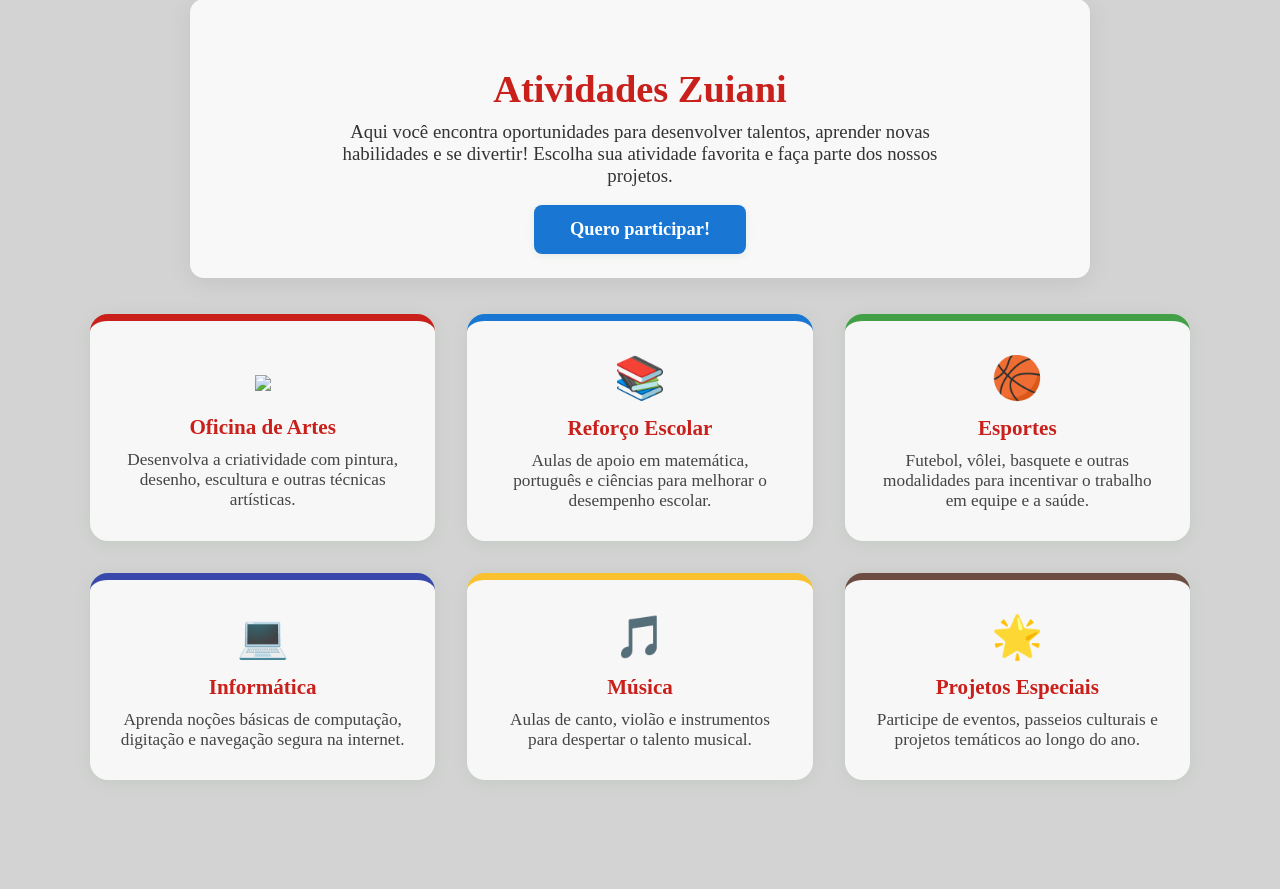
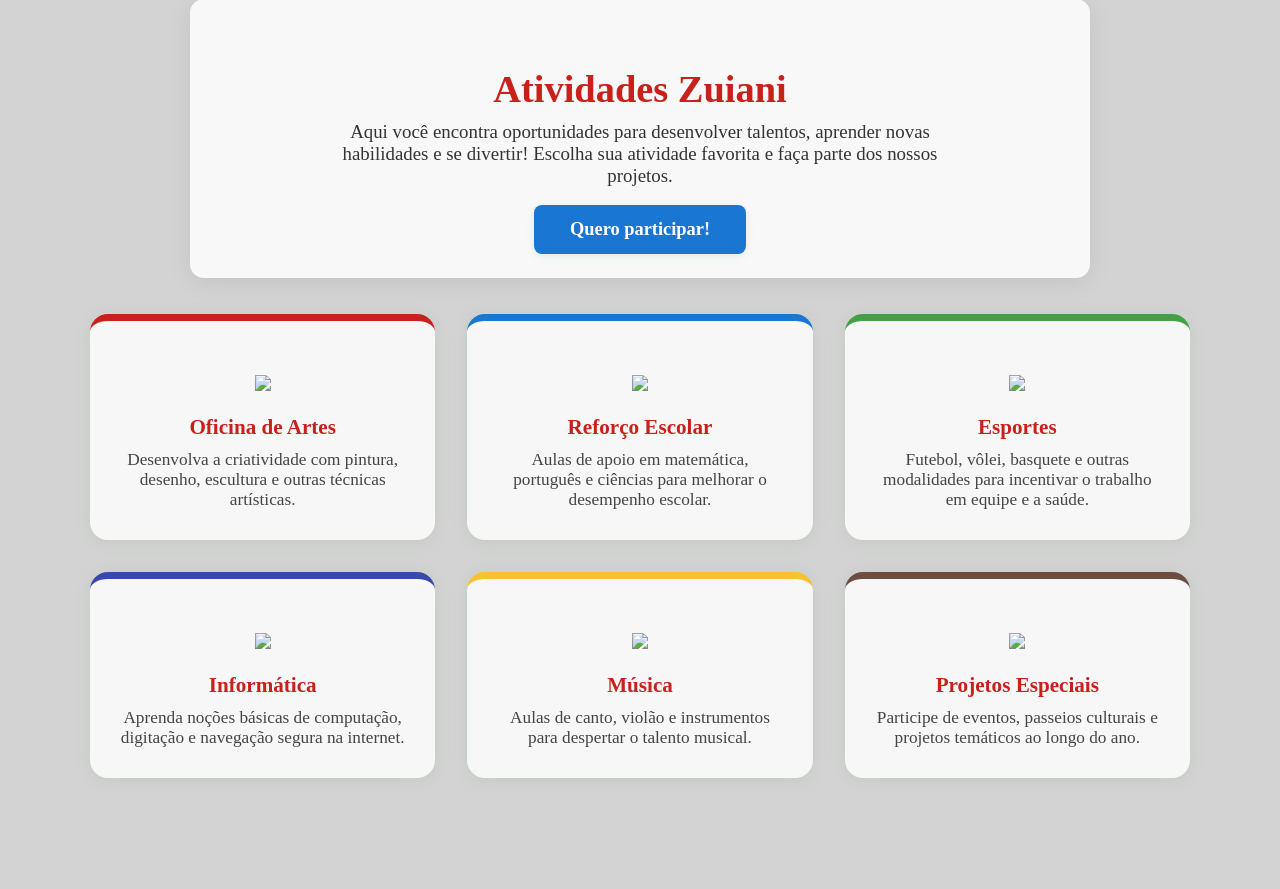
Before and after one commit to Deladonio/TCC-Zuiani---Novo, a PHP site: page /atividades.php in a window 1280 px wide. Shown: the part 118-1007 px from the top of the page. Run offline with PHP 8.4, Linux system fonts and the light colour scheme; some libraries are stand-ins or nearby versions.

Commit message:
ajustei os icones

```diff
--- a/Atividades/atividades.php
+++ b/Atividades/atividades.php
@@ -49,27 +49,27 @@
                 <p>Desenvolva a criatividade com pintura, desenho, escultura e outras técnicas artísticas.</p>
             </div>
             <div class="atividade-card card-reforco">
-                <span class="atividade-icone">📚</span>
+                <span class="atividade-icone"><img src="../favicon_io/pilha-de-livros.png"></span>
                 <h2>Reforço Escolar</h2>
                 <p>Aulas de apoio em matemática, português e ciências para melhorar o desempenho escolar.</p>
             </div>
             <div class="atividade-card card-esportes">
-                <span class="atividade-icone">🏀</span>
+                <span class="atividade-icone"><img src="../favicon_io/quadra-de-futebol.png"></span>
                 <h2>Esportes</h2>
                 <p>Futebol, vôlei, basquete e outras modalidades para incentivar o trabalho em equipe e a saúde.</p>
             </div>
             <div class="atividade-card card-informatica">
-                <span class="atividade-icone">💻</span>
+                <span class="atividade-icone"><img src="../favicon_io/computador.png"></span>
                 <h2>Informática</h2>
                 <p>Aprenda noções básicas de computação, digitação e navegação segura na internet.</p>
             </div>
             <div class="atividade-card card-musica">
-                <span class="atividade-icone">🎵</span>
+                <span class="atividade-icone"><img src="../favicon_io/nota-musical.png"></span>
                 <h2>Música</h2>
                 <p>Aulas de canto, violão e instrumentos para despertar o talento musical.</p>
             </div>
             <div class="atividade-card card-projetos">
-                <span class="atividade-icone">🌟</span>
+                <span class="atividade-icone"><img src="../favicon_io/lista-de-controle.png"></span>
                 <h2>Projetos Especiais</h2>
                 <p>Participe de eventos, passeios culturais e projetos temáticos ao longo do ano.</p>
             </div>
--- a/Index/index.php
+++ b/Index/index.php
@@ -42,7 +42,7 @@
         <section class="main-destaque" style="text-align:center; padding: 32px 0; background: #f8f8f8; border-radius: 12px; margin-bottom: 32px;">
             <img src="../favicon_io/android-chrome-192x192.png" alt="Logo Zuiani" style="width: 90px; margin-bottom: 12px;">
             <h1 style="margin-bottom: 8px;">Bem-vindo ao E.E. Dr. Luiz Zuiani!</h1> <br>
-            <p style="font-size: 1.1em; max-width: 600px; margin: 0 auto 18px auto;">Instituição dedicada à educação, inclusão e desenvolvimento social em Bauru e região. Transformando vidas por meio da inclusão e desenvolvimento social.</p>
+            <p style="font-size: 1.1em; max-width: 600px; margin: 0 auto 18px auto;">Instituição dedicada à educação, transformando vidas por meio da inclusão e desenvolvimento social.</p>
             <div style="margin: 18px 0 0 0; display: flex; justify-content: center; gap: 16px; flex-wrap: wrap;">
                 <a href="https://sed.educacao.sp.gov.br/" target="_blank" class="botao-saiba-mais" style="background: #1976d2; color: #fff; padding: 10px 22px; border-radius: 6px; text-decoration: none;">Acessar SED</a>
                 <a href="https://saladofuturo.educacao.sp.gov.br/" target="_blank" class="botao-saiba-mais" style="background: #43a047; color: #fff; padding: 10px 22px; border-radius: 6px; text-decoration: none;">Sala do Futuro</a>
--- a/Instituição/script_inst.js
+++ b/Instituição/script_inst.js
@@ -131,6 +131,8 @@ const submenuItems = [
 
         <p>Equipe de professores do curso de Administração. Clique nas imagens para ampliar.</p>
 
+        <br><br>
+
             <figure style="width:250px; text-align:center; margin:0;">
                 <img src="../favicon_io/mockup.png" alt="Juliana - Professora" style="width:200px; height:200px; object-fit:cover; border-radius:8px; box-shadow:0 4px 12px rgba(0,0,0,0.12); cursor:pointer;" onclick="window.open(this.src,'_blank')" onerror="this.onerror=null;this.src='../favicon_io/android-chrome-192x192.png'">
                 <figcaption style="font-weight:700; margin-top:6px;">Juliana Maria Quiezi<br><small>Professora</small></figcaption>
```
Also changed, not shown: favicon_io/computador.png (added), favicon_io/lista-de-controle.png (added), favicon_io/nota-musical.png (added), favicon_io/pilha-de-livros.png (added), favicon_io/quadra-de-futebol.png (added).
